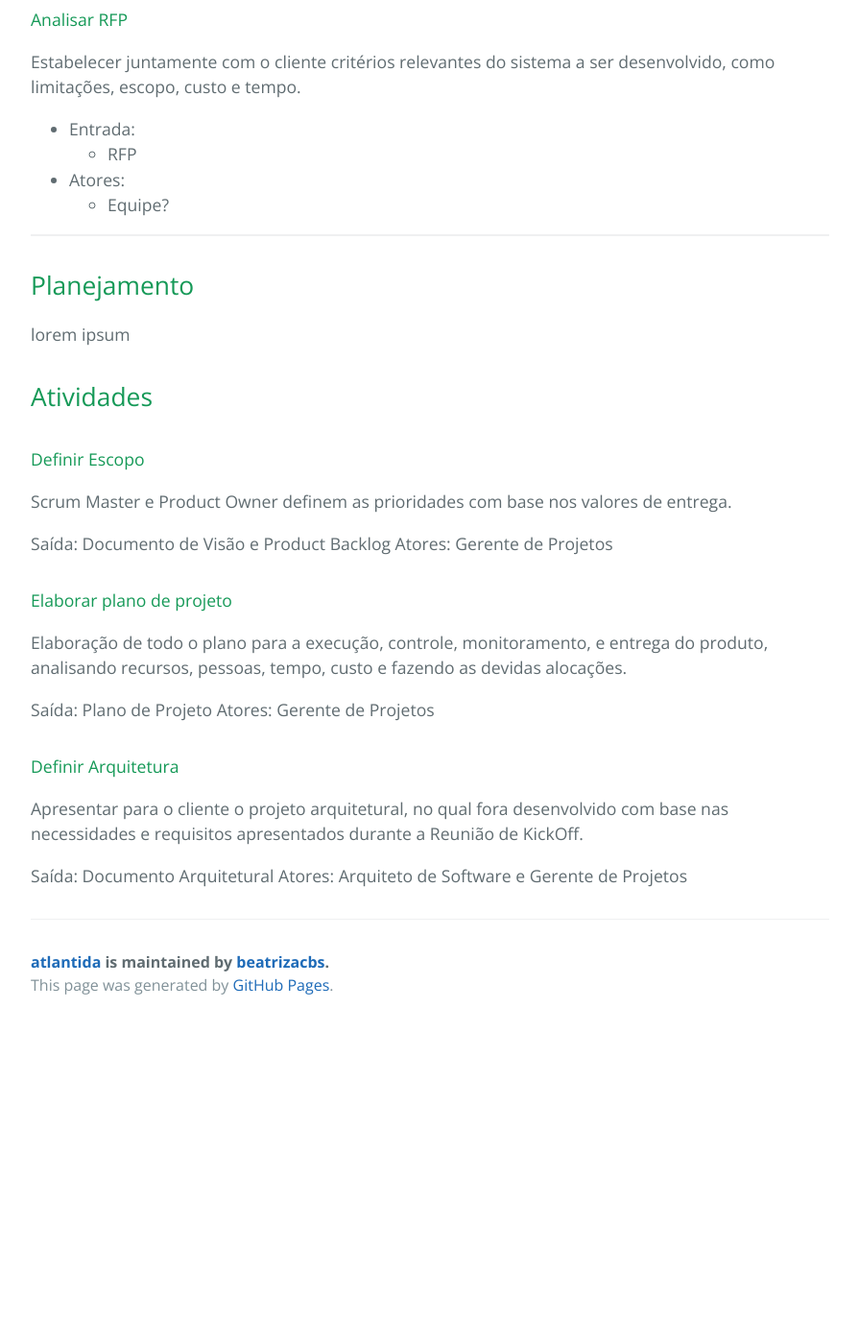
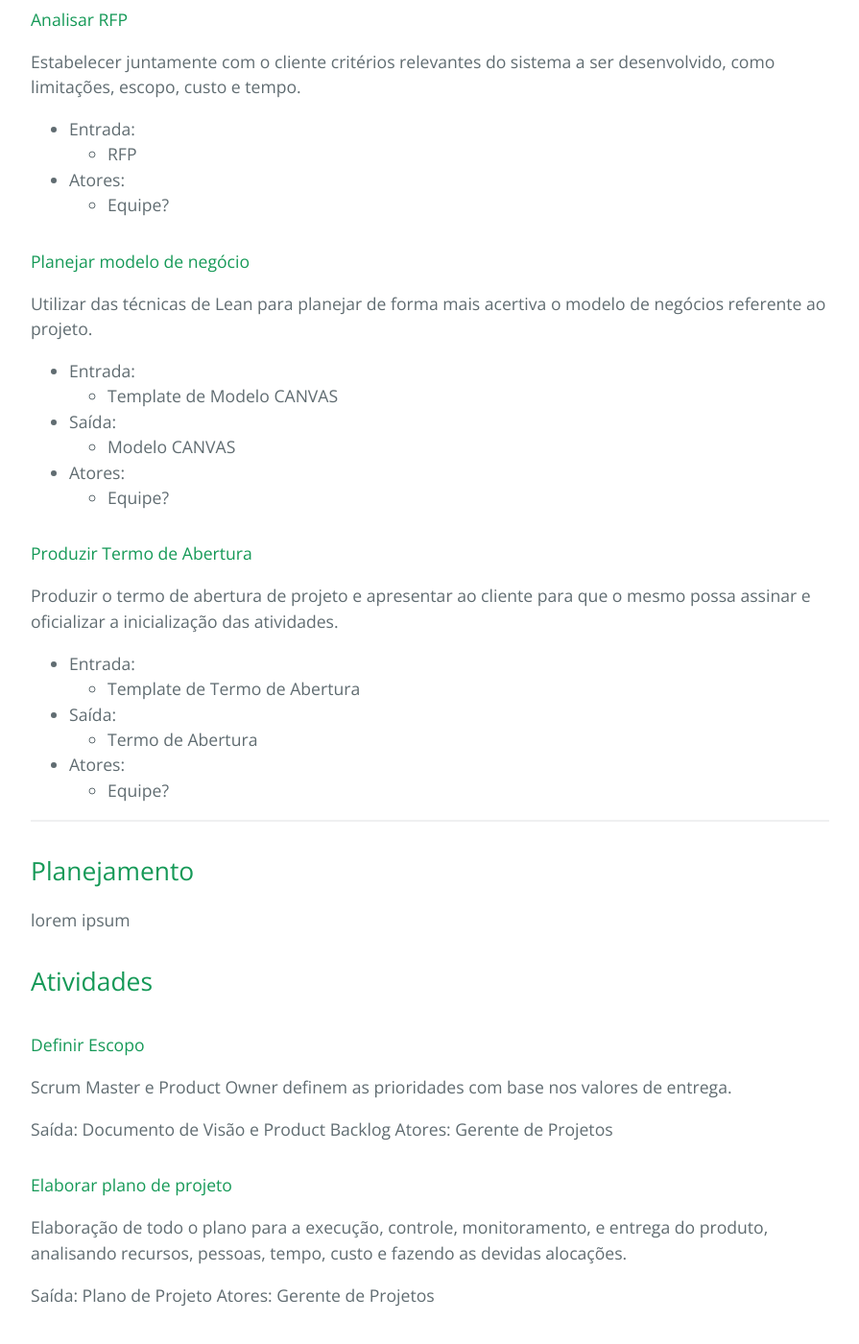
Before and after one commit to beatrizacbs/atlantida, a Jekyll site: the page built from processos.md, in a window 1280 px wide and 1400 px high, scrolled down 1498 px. Shown: the whole window at 96% size, without its empty margins (192-1087 px from the left). Built offline with Jekyll 4.4.1, drawn with Linux system fonts in a browser that asks for light colours; before the commit the page ends 2568 px from its top, so only the background shows below that.

Commit message:
activities in initiation process

```diff
--- a/processos.md
+++ b/processos.md
@@ -35,6 +35,28 @@ Estabelecer juntamente com o cliente critérios relevantes do sistema a ser dese
 - Atores:
   - Equipe?
 
+#### Planejar modelo de negócio
+
+Utilizar das técnicas de Lean para planejar de forma mais acertiva o modelo de negócios referente ao projeto.
+
+- Entrada:
+  - Template de Modelo CANVAS
+- Saída:
+  - Modelo CANVAS
+- Atores:
+  - Equipe?
+
+#### Produzir Termo de Abertura
+
+Produzir o termo de abertura de projeto e apresentar ao cliente para que o mesmo possa assinar e oficializar a inicialização das atividades.
+
+- Entrada:
+  - Template de Termo de Abertura
+- Saída:
+  - Termo de Abertura
+- Atores:
+  - Equipe?
+
 * * *
 
 ## Planejamento
```
Also changed, not shown: assets/images/iniciacao.svg.
